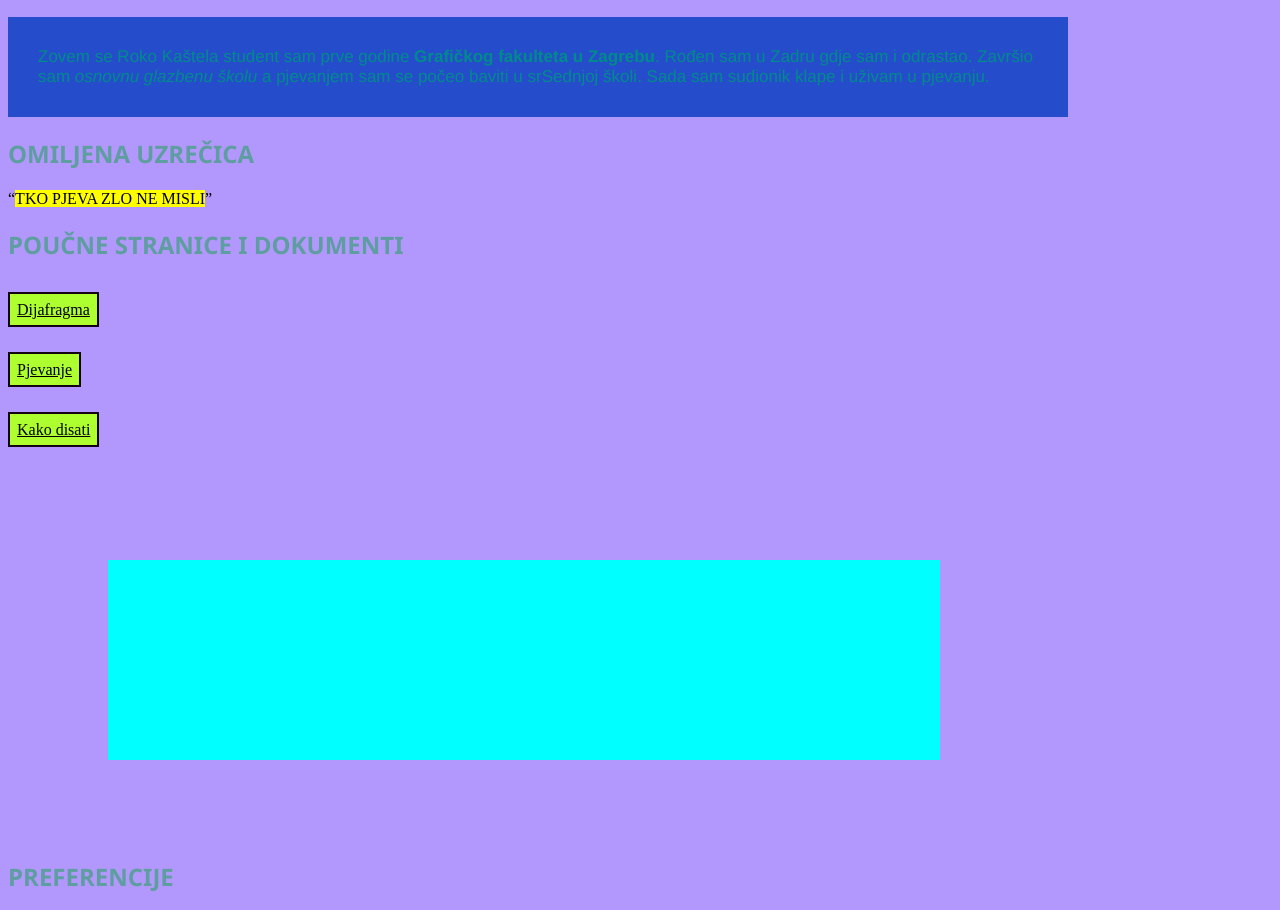
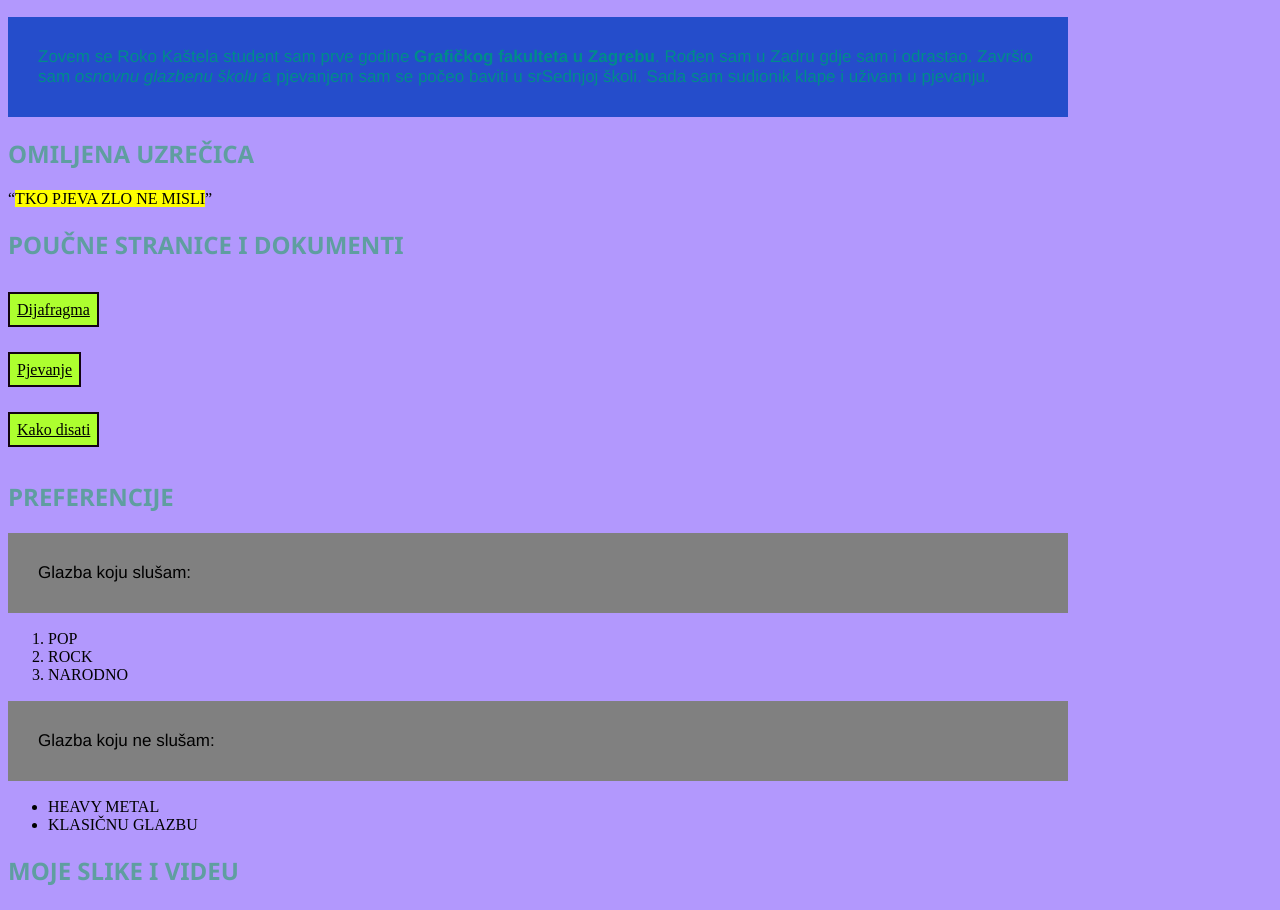
Before and after one commit to rokok1234/Roko-Kastela, a plain HTML site: page index.html in a window 1280 px wide. Shown: the part 122-1032 px from the top of the page. Drawn offline with Linux system fonts and the light colour scheme.

Commit message:
Update index.html

```diff
--- a/index.html
+++ b/index.html
@@ -19,7 +19,6 @@
 	<a href="https://www.aninaglazbaonica.hr/blog/dijafragma/">Dijafragma</a><br>
 	<a href="vjeyba1.html">Pjevanje</a><br>
 	<a href="DOKUMENT/KAKO DISATI.pdf">Kako disati</a>
-	<div class="novi_blok"></div>
 	<h2>PREFERENCIJE</h2>
 	<p>Glazba koju slušam:</p>
 	<ol>
```
